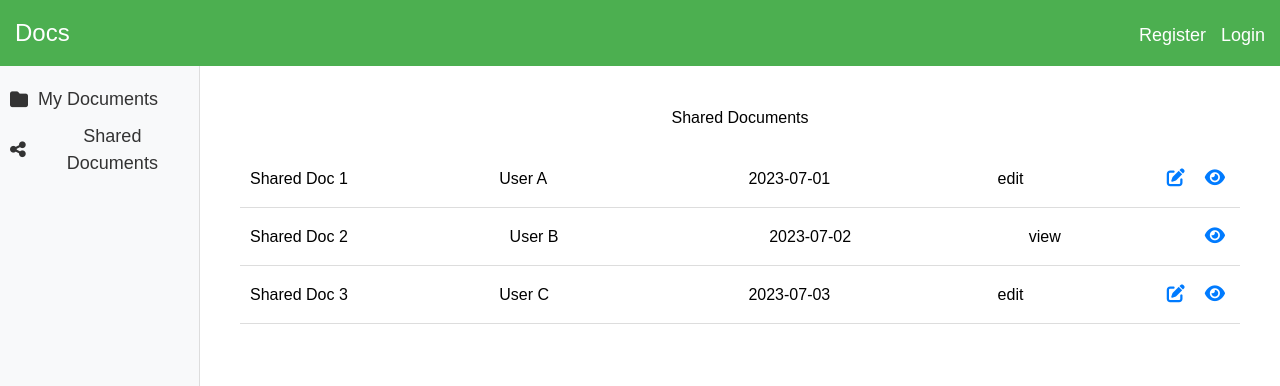
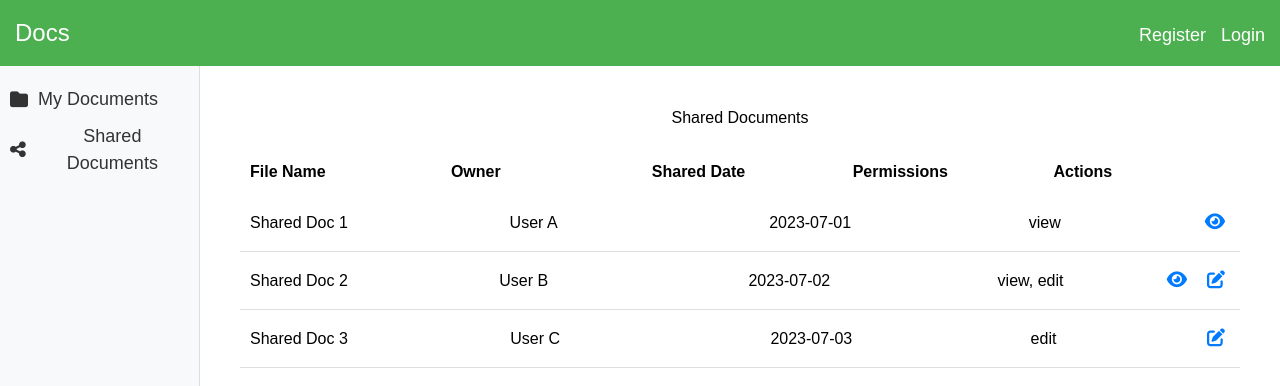
Before and after one commit to Anusha-1598/computer_security_project, a React (Create React App) app in the folder frontend/: page /dashboard/shared-documents in a window 1280 px wide. Shown: the top 386 px of the page. Built offline with nearby package versions, Linux system fonts and the light colour scheme.

Commit message:
Update SharedDocuments.js

```diff
--- a/frontend/src/components/SharedDocuments.js
+++ b/frontend/src/components/SharedDocuments.js
@@ -1,8 +1,10 @@
-import React, { useEffect } from "react";
+import React, { useEffect, useState } from "react";
 import { useDispatch, useSelector } from "react-redux";
-import { setSharedDocuments } from "../redux/documentsSlice";
+import {
+  setSharedDocuments,
+  setCurrentDocument,
+} from "../redux/documentsSlice";
 import "./SharedDocuments.css";
-
 const SharedDocuments = () => {
   const dispatch = useDispatch();
   const sharedDocuments = useSelector(
@@ -17,29 +19,46 @@ const SharedDocuments = () => {
         fileName: "Shared Doc 1",
         ownerName: "User A",
         sharedDate: "2023-07-01",
-        permissions: "edit",
+        permissions: ["view"],
       },
       {
         fileId: 202,
         fileName: "Shared Doc 2",
         ownerName: "User B",
         sharedDate: "2023-07-02",
-        permissions: "view",
+        permissions: ["view", "edit"],
       },
       {
         fileId: 203,
         fileName: "Shared Doc 3",
         ownerName: "User C",
         sharedDate: "2023-07-03",
-        permissions: "edit",
+        permissions: ["edit"],
       },
     ];
     dispatch(setSharedDocuments(fetchedSharedDocuments));
   }, [dispatch]);
 
+  const handleViewClick = (doc) => {
+    dispatch(setCurrentDocument(doc));
+    window.open(`/dashboard/view-document/${doc.fileId}`, "_blank");
+  };
+
+  const handleEditClick = (doc) => {
+    dispatch(setCurrentDocument(doc));
+    window.open(`/dashboard/edit-document/${doc.fileId}`, "_blank");
+  };
+
   return (
     <div className="shared-documents">
       <h2>Shared Documents</h2>
+      <div className="document-headers">
+        <span className="file-name">File Name</span>
+        <span className="owner-name">Owner</span>
+        <span className="shared-date">Shared Date</span>
+        <span className="permissions">Permissions</span>
+        <span className="actions">Actions</span>
+      </div>
       <ul>
         {sharedDocuments.map((doc) => (
           <li key={doc.fileId}>
@@ -47,17 +66,27 @@ const SharedDocuments = () => {
               <span className="file-name">{doc.fileName}</span>
               <span className="owner-name">{doc.ownerName}</span>
               <span className="shared-date">{doc.sharedDate}</span>
-              <span className="permissions">{doc.permissions}</span>
+              <span className="permissions">{doc.permissions.join(", ")}</span>
             </div>
             <div className="document-actions">
-              {doc.permissions === "edit" && (
-                <button className="icon-button" title="Edit">
+              {doc.permissions.includes("view") && (
+                <button
+                  className="icon-button"
+                  title="View"
+                  onClick={() => handleViewClick(doc)}
+                >
+                  <i className="fas fa-eye"></i>
+                </button>
+              )}
+              {doc.permissions.includes("edit") && (
+                <button
+                  className="icon-button"
+                  title="Edit"
+                  onClick={() => handleEditClick(doc)}
+                >
                   <i className="fas fa-edit"></i>
                 </button>
               )}
-              <button className="icon-button" title="View">
-                <i className="fas fa-eye"></i>
-              </button>
             </div>
           </li>
         ))}
```
